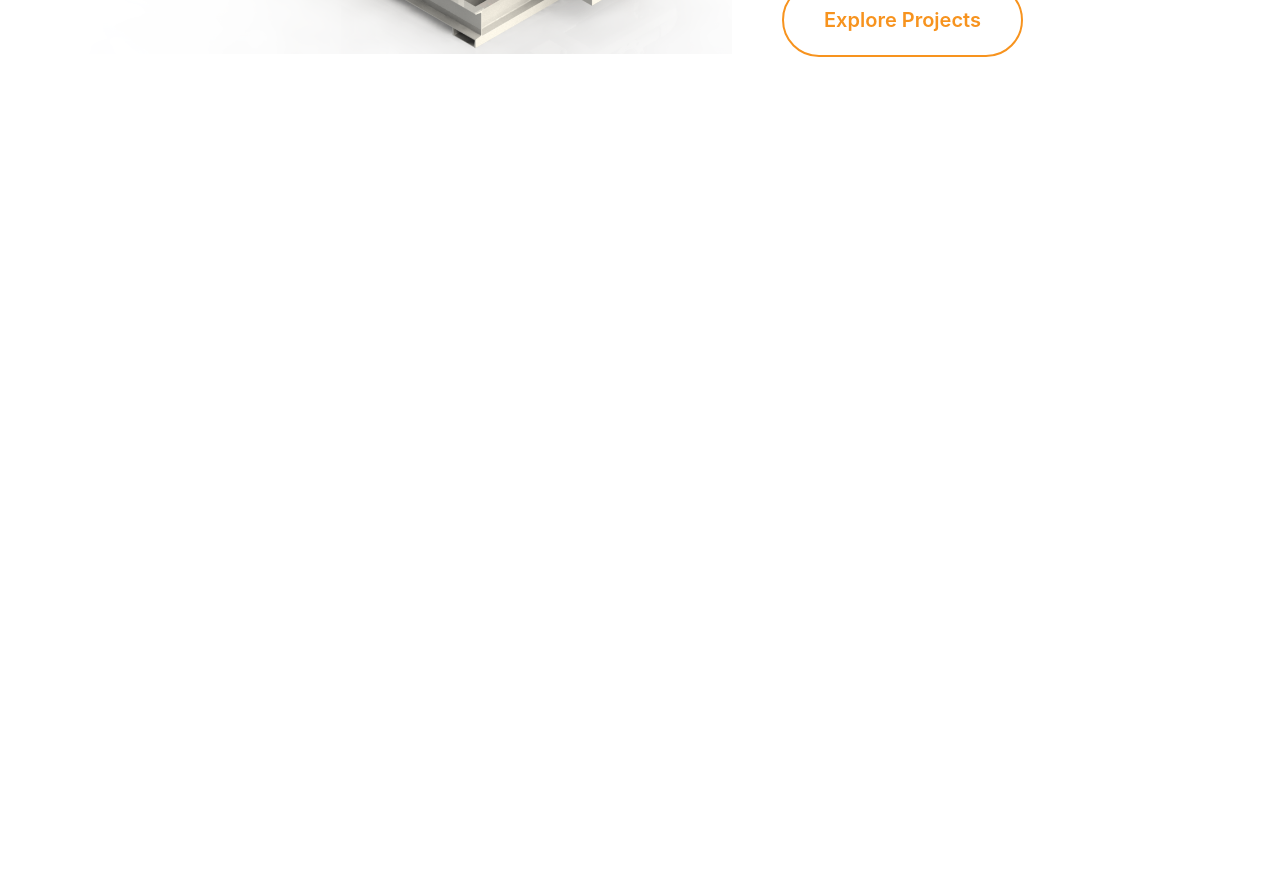
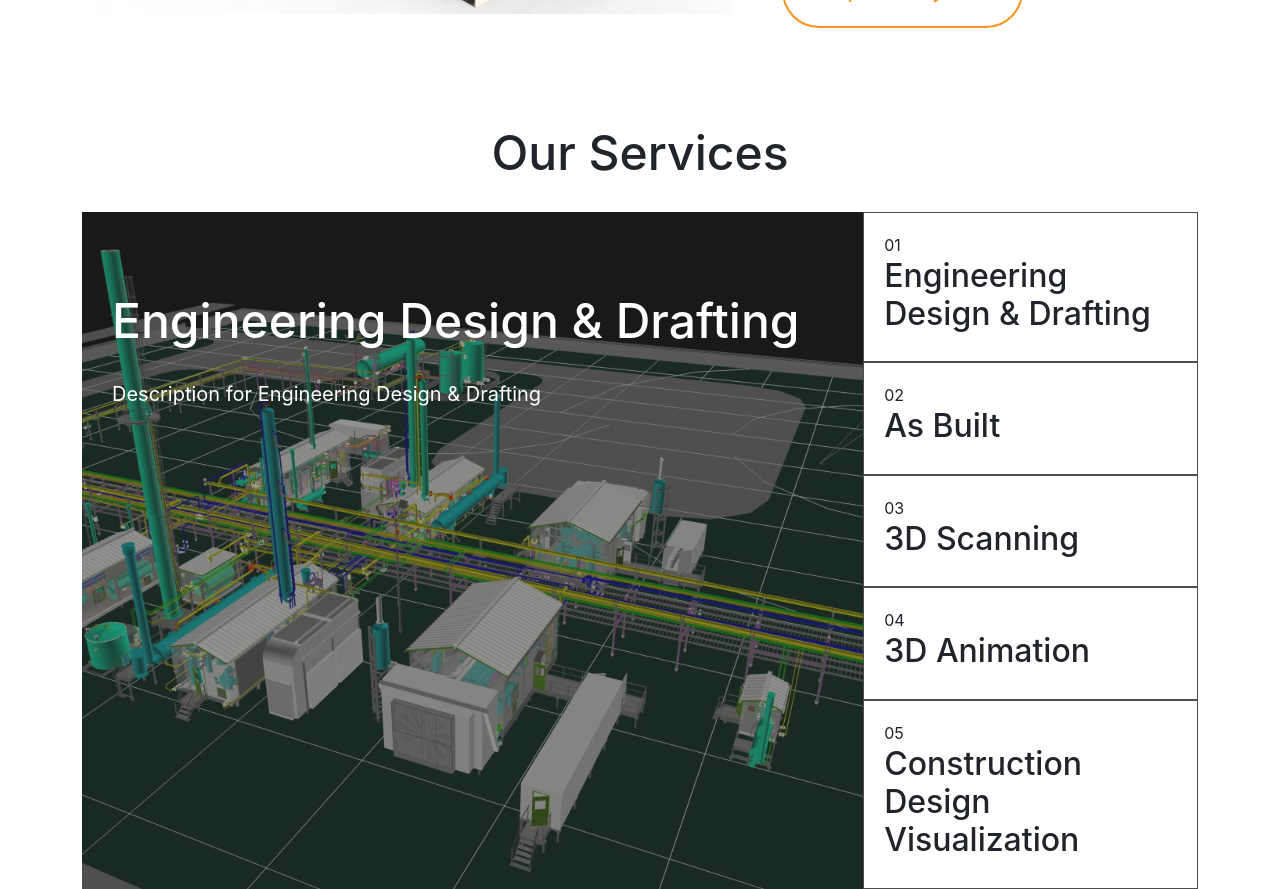
Before and after one commit to AlbertAnthonyArrieta/AlbronSiteV3, a React (Create React App) app: page / in a window 1280 px wide. Shown: the part 1400-2289 px from the top of the page. Before the commit the page ends 1604 px from the top, so only its background shows below. Built offline with nearby package versions, Linux system fonts and the light colour scheme.

Commit message:
Our services section and service components

```diff
--- a/src/App.css
+++ b/src/App.css
@@ -1,7 +1,9 @@
 @import "components/sections/HeroSection/HeroSection.css";
 @import "components/sections/AboutSection/AboutSection.css";
+@import "components/sections/ServiceSection/ServiceSection.css";
 @import "components/common/navbar/Navigation.css";
 @import "components/common/BigButton/BigButton.css";
+@import "components/common/ServiceItem/ServiceItem.css";
 
 :root {
   --orange: #F7931E;
@@ -25,7 +27,8 @@ html {
 
 h1 {
   font-size: 48px !important;
-  font-weight: semi-  !important;
+  font-weight: semi-bold !important;
+  margin-bottom: 30px !important
 }
 
 p {
--- a/src/App.js
+++ b/src/App.js
@@ -4,6 +4,7 @@ import Navbar from './components/common/navbar/Navigation.js';
 import HeroSection from './components/sections/HeroSection/HeroSection.js';
 import AboutSection from './components/sections/AboutSection/AboutSection.js';
 import 'bootstrap/dist/css/bootstrap.min.css';
+import ServiceSection from './components/sections/ServiceSection/ServiceSection.js';
 
 function App() {
   return (
@@ -11,6 +12,7 @@ function App() {
       <Navbar />
       <HeroSection />
       <AboutSection />
+      <ServiceSection />
     </div>
   );
 }
--- a/src/components/common/BigButton/BigButton.css
+++ b/src/components/common/BigButton/BigButton.css
@@ -13,7 +13,7 @@ button:after {
     content: "→";
     position: absolute;
     opacity: 0;
-    top: 47%;
+    top: 49%;
     right: -20px;
     transform: translateY(-50%);
     transition: 0.3s;
--- /dev/null
+++ b/src/components/common/ServiceItem/ServiceItem.css
@@ -0,0 +1,4 @@
+.service-item {
+    padding: 20px;
+    border: solid 1px var(--gray);
+}
--- /dev/null
+++ b/src/components/common/ServiceItem/ServiceItem.js
@@ -0,0 +1,12 @@
+export const ServiceItem = ({name, number, onClick}) => {
+    return (
+        <div className="service-item" onClick={onClick}>
+            <div>
+                <span className="service-number">{number}</span>
+                <h2 className="service-name">{name}</h2>
+            </div>
+        </div>
+    )
+}
+
+export default ServiceItem;
--- a/src/components/sections/AboutSection/AboutSection.css
+++ b/src/components/sections/AboutSection/AboutSection.css
@@ -1,5 +1,5 @@
 .about-section {
-    height: 100vh;
+    height: 90vh;
     width: 100%;
     display: flex;
     align-items: center;
--- /dev/null
+++ b/src/components/sections/ServiceSection/ServiceSection.css
@@ -0,0 +1,40 @@
+.service-section {
+    height: 90vh;
+    width: 100%;
+    display: flex;
+    text-align: center;
+}
+
+.services-container {
+    text-align: left;
+    display: grid;
+    grid-template-columns: 70% 30%;
+    overflow: hidden;
+}
+
+.service-focus {
+    position: relative;
+    padding-left: 30px;
+    padding-right: 30px;
+    padding-top: 80px;
+    color: var(--white);
+    align-items: center;
+    background-size: cover;
+    background-position: center;
+    z-index: 1;
+}
+
+.service-focus::before {
+    content: "";
+    position: absolute;
+    top: 0;
+    right: 0;
+    bottom: 0;
+    left: 0;
+    background: rgba(50, 50, 47, 0.5); /* Adjust color and opacity as needed */
+    z-index: -1;
+}
+
+.service-list {
+
+}
--- /dev/null
+++ b/src/components/sections/ServiceSection/ServiceSection.js
@@ -0,0 +1,38 @@
+import Container from "react-bootstrap/esm/Container";
+import ServiceItem from "../../common/ServiceItem/ServiceItem";
+import { useState, useEffect } from 'react';
+import EngImage from '../../../images/p3.jpg';
+import BuiltImage from '../../../images/p1.jpg';
+import ScanImage from '../../../images/p2.jpg';
+import AnimImage from '../../../images/p4.jpg';
+import ConstImage from '../../../images/p5.jpg';
+
+export const ServiceSection = () => {
+    const [selectedService, setSelectedService] = useState({
+        title: 'Engineering Design & Drafting',
+        desc: 'Description for Engineering Design & Drafting',
+        bgImage: EngImage
+    });
+    return (
+        <div className="service-section">
+            <Container >
+                <h1>Our Services</h1>
+                <div className="services-container">
+                    <div className="service-focus" style={{ backgroundImage: `url(${selectedService.bgImage})` }}>
+                        <h1>{selectedService.title}</h1>
+                        <p>{selectedService.desc}</p>
+                    </div>
+                    <div className="service-list">
+                        <ServiceItem name="Engineering Design & Drafting" number="01" onClick={() => setSelectedService({ title: 'Engineering Design & Drafting', desc: 'We are a team of professional Mechanical Designers with extensive experience in Oil & Gas, Power Generation and various equipment fabrication. Our main goal is to provide the highest quality mechanical design and drawing package on schedule and on budget.', bgImage: EngImage })} />
+                        <ServiceItem name="As Built" number="02" onClick={() => setSelectedService({ title: 'As Built', desc: 'We are a team of professional Mechanical Designers with extensive experience in Oil & Gas, Power Generation and various equipment fabrication. Our main goal is to provide the highest quality mechanical design and drawing package on schedule and on budget.', bgImage: BuiltImage })} />
+                        <ServiceItem name="3D Scanning" number="03" onClick={() => setSelectedService({ title: '3D Scanning', desc: 'We are a team of professional Mechanical Designers with extensive experience in Oil & Gas, Power Generation and various equipment fabrication. Our main goal is to provide the highest quality mechanical design and drawing package on schedule and on budget.', bgImage: ScanImage })} />
+                        <ServiceItem name="3D Animation" number="04" onClick={() => setSelectedService({ title: '3D Animation', desc: 'We are a team of professional Mechanical Designers with extensive experience in Oil & Gas, Power Generation and various equipment fabrication. Our main goal is to provide the highest quality mechanical design and drawing package on schedule and on budget.', bgImage: AnimImage })} />
+                        <ServiceItem name="Construction Design Visualization" number="05" onClick={() => setSelectedService({ title: 'Construction Design Visualization', desc: 'We are a team of professional Mechanical Designers with extensive experience in Oil & Gas, Power Generation and various equipment fabrication. Our main goal is to provide the highest quality mechanical design and drawing package on schedule and on budget.', bgImage: ConstImage })} />
+                    </div>
+                </div>
+            </Container>
+        </div>
+    )
+}
+
+export default ServiceSection;
```
Also changed, not shown: src/images/p7.jpg (added).
